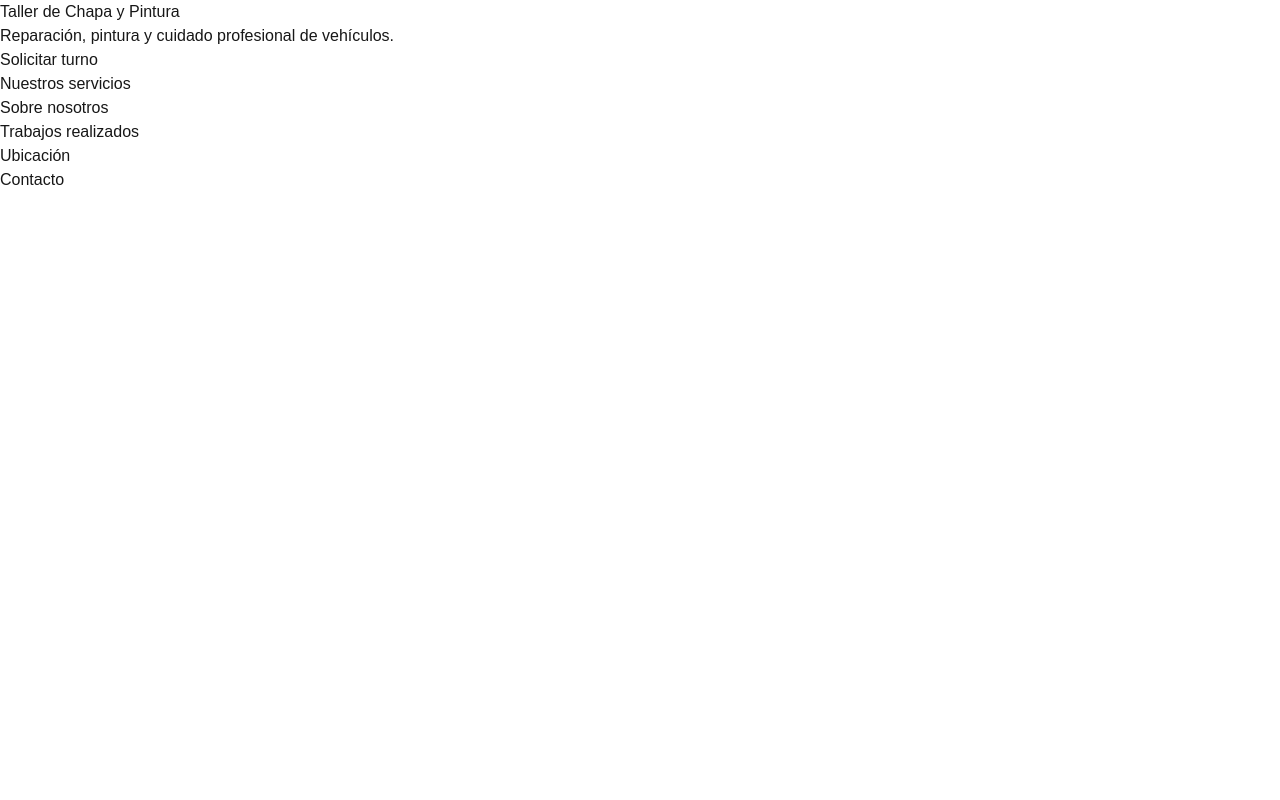
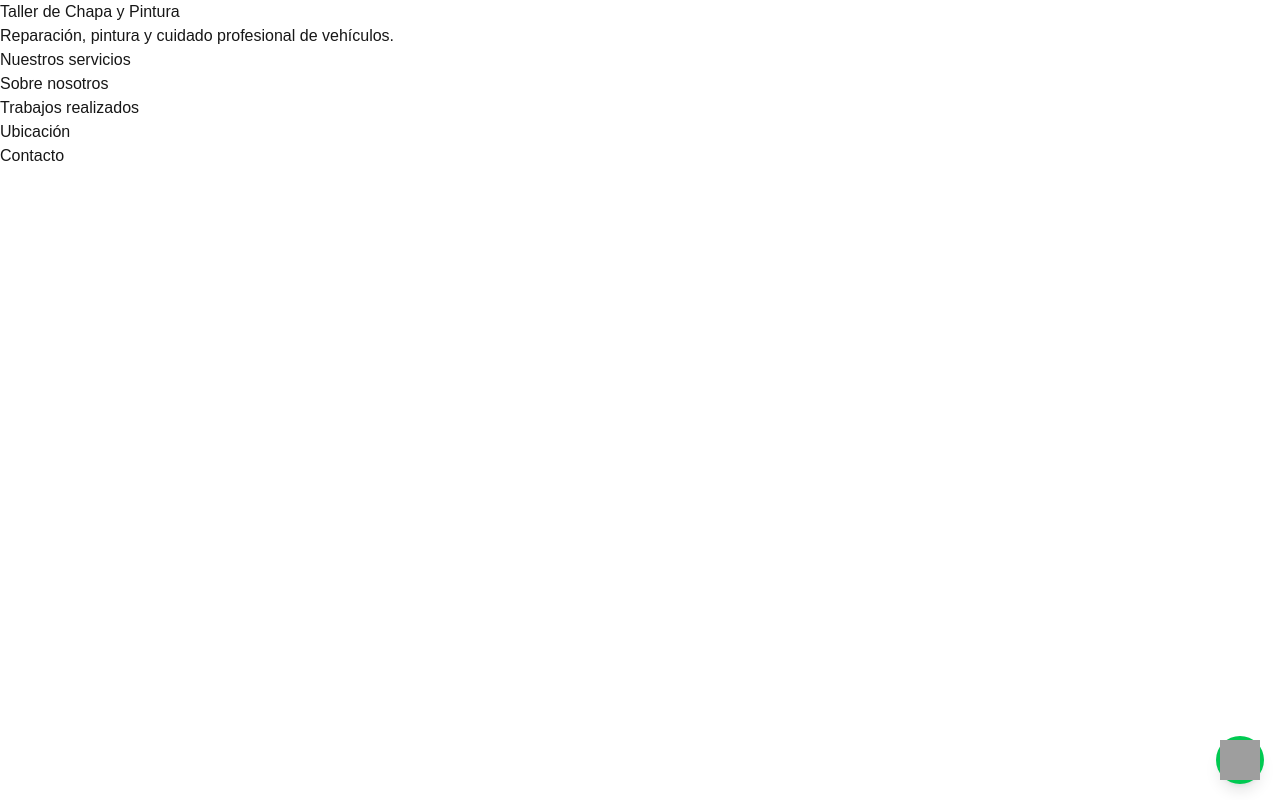
Before and after one commit to AgustinKowalczuk/Mk-LandingPage, a Next.js app in the folder taller-chapa-pintura/: page / in a window 1280 px wide. Built offline with nearby package versions, Linux system fonts and the light colour scheme; grey boxes are pictures that could not be loaded.

Commit message:
add button whatsapp contact

```diff
--- a/taller-chapa-pintura/src/app/page.tsx
+++ b/taller-chapa-pintura/src/app/page.tsx
@@ -1,4 +1,5 @@
 import config from "@/config/enviroments";
+import WhatsAppButton from "@/components/WppButton";
 
 export default function Home() {
   return (
@@ -14,8 +15,9 @@ export default function Home() {
           target="_blank"
           rel="noopener noreferrer"
         >
-          Solicitar turno
         </a>
+
+        <WhatsAppButton />
       </section>
 
       <section id="servicios">
--- a/taller-chapa-pintura/src/components/WppButton.tsx
+++ b/taller-chapa-pintura/src/components/WppButton.tsx
@@ -0,0 +1,19 @@
+import { workshop } from "@/data/workshop";
+
+export default function WhatsAppButton() {
+  const message = encodeURIComponent(
+    workshop.message || "Hola! Me gustaría obtener más información sobre sus servicios de taller de chapa y pintura. ¿Podrían proporcionarme detalles sobre los servicios que ofrecen, los precios y la disponibilidad? ¡Gracias!"
+  );
+
+  return (
+    <a
+      href={`https://wa.me/${workshop.whatsapp}?text=${message}`}
+      target="_blank"
+      rel="noopener noreferrer"
+    >
+        <button className="fixed bottom-4 right-4 bg-green-500 text-white p-1 rounded-full shadow-lg hover:bg-green-600 transition-colors">
+            <img src="https://cdn-icons-png.flaticon.com/512/12635/12635043.png" alt="WhatsApp" className="w-10 h-10" />
+        </button>
+    </a>
+  );
+}
--- a/taller-chapa-pintura/src/data/workshop.ts
+++ b/taller-chapa-pintura/src/data/workshop.ts
@@ -0,0 +1,6 @@
+export const workshop = {
+  name: process.env.NEXT_PUBLIC_WORKSHOP_NAME,
+  whatsapp: process.env.NEXT_PUBLIC_WORKSHOP_PHONE,
+  address: process.env.NEXT_PUBLIC_WORKSHOP_ADDRESS,
+  message: process.env.NEXT_PUBLIC_MESSAGE_WHATSAPP,
+};
```
